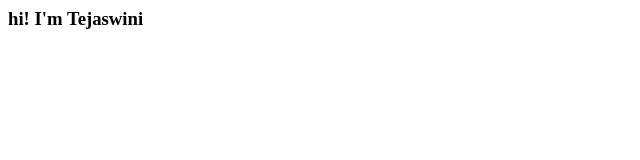
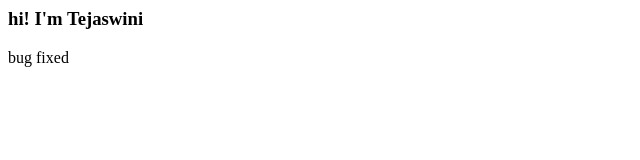
Before and after one commit to TejaswiniChelluri/my-website, a plain HTML site: page index.html in a window 1280 px wide. Shown: the full height of the page, 0-640 px from the left. Drawn offline with Linux system fonts and the light colour scheme.

Commit message:
Update index.html

```diff
--- a/index.html
+++ b/index.html
@@ -1 +1,2 @@
 <h3>hi! I'm Tejaswini</h3>
+<p>bug fixed</p>
```
